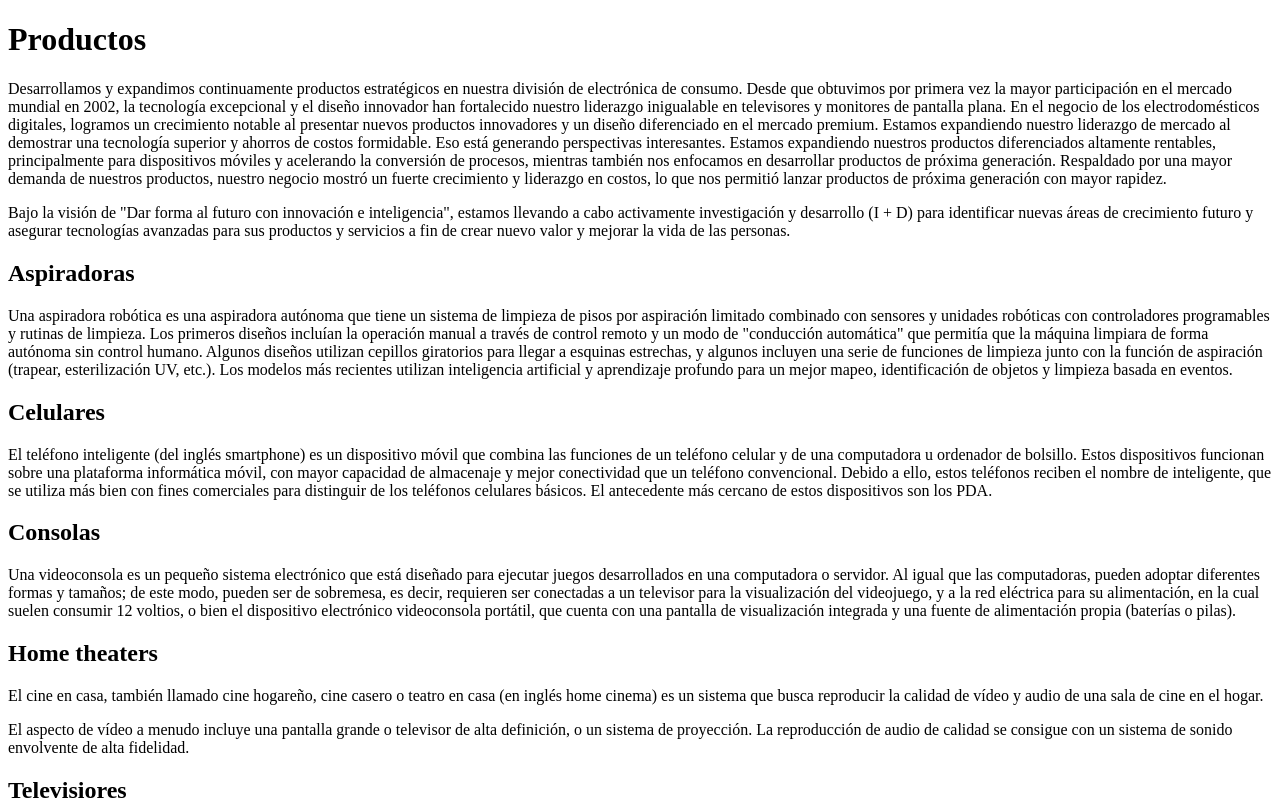
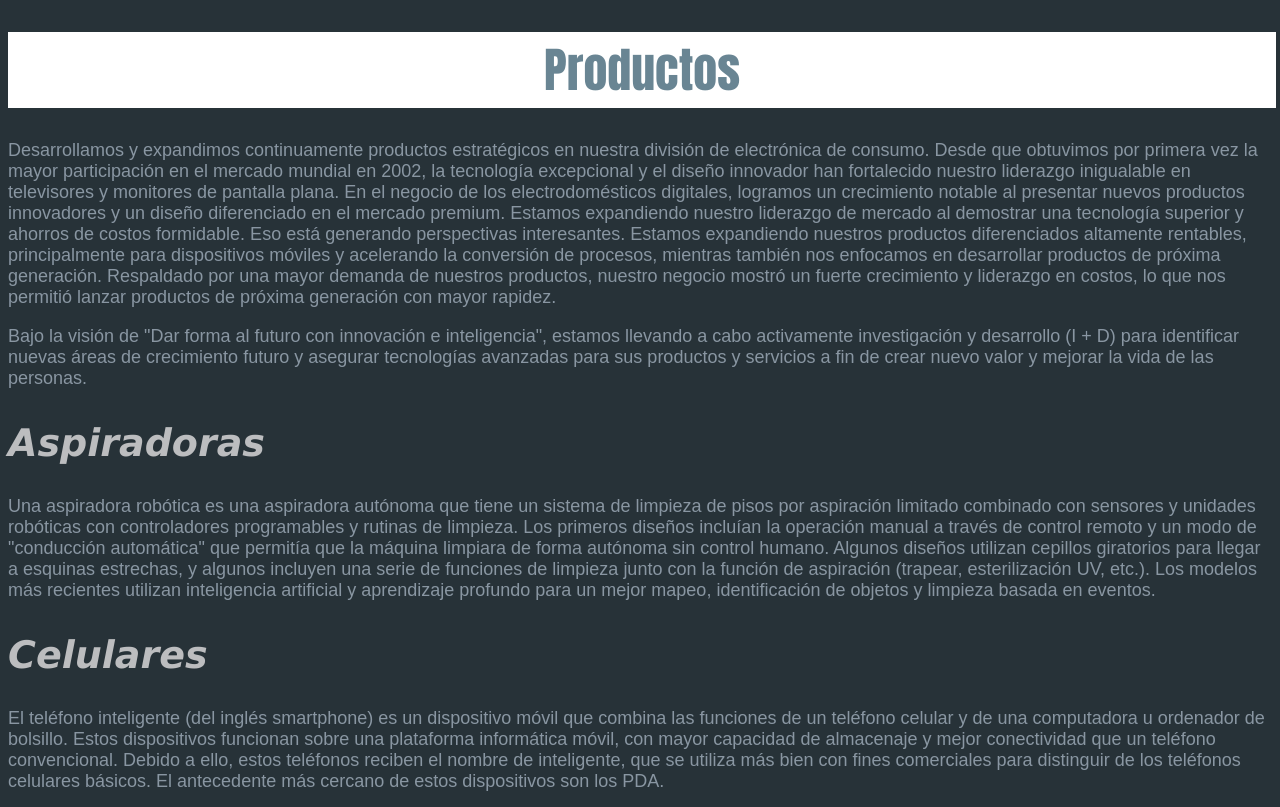
Before and after one commit to MariaLauraManrique/desafio3-A, a website built with Vite: page index.html in a window 1280 px wide. Shown: the top 807 px of the page. Built offline with nearby package versions, Linux system fonts and the light colour scheme.

Commit message:
Se procedió a implementar estilos en el index.html

```diff
--- a/index.html
+++ b/index.html
@@ -7,7 +7,7 @@
     <title>Productos</title>
   </head>
   <body>
-    <h1>Productos</h1>
+    <h1 id="caja-blanca">Productos</h1>
       <p>Desarrollamos y expandimos continuamente productos estratégicos en nuestra división de electrónica de consumo. Desde que
         obtuvimos por primera vez la mayor participación en el mercado mundial en 2002, la tecnología excepcional y el diseño
         innovador han fortalecido nuestro liderazgo inigualable en televisores y monitores de pantalla plana. En el negocio de
@@ -53,7 +53,7 @@
         <p>El aspecto de vídeo a menudo incluye una pantalla grande o televisor de alta definición, o un sistema de proyección.
           La reproducción de audio de calidad se consigue con un sistema de sonido envolvente de alta fidelidad.
         </p>
-        <h2>Televisiores</h2>
+        <h2>Televisores</h2>
         <p>La televisión inteligente (en inglés: Smart TV) es la integración de internet y de las características web 2.0 a la
           televisión digital y al set-top box (STB), así como la convergencia tecnológica entre los ordenadores y estos
           televisores y el STB. Estos dispositivos se centran en los medios interactivos en línea, en la televisión por Internet y
--- a/style.css
+++ b/style.css
@@ -0,0 +1,24 @@
+body{
+  background-color: rgb(39,50,56);
+}
+
+h1{font-family:Impact, Charcoal, sans-serif;
+
+  font-size: 48px;
+  color:rgb(105,133,147);
+ }
+#caja-blanca{
+  border: 2px solid white;
+  background-color:rgb(255,255,255) ;
+  width: 100%;
+  text-align: center;
+}
+h2{font-family:'Lucida Sans Unicode', 'Lucida Grande', sans-serif;
+  font-size: 38px;
+  color:rgb(188,189,191);
+  font-style: oblique;
+}
+p{font-family: Arial, Gadget, sans-serif;
+  font-size: 18px;
+  color:rgb(137,150,162) ;
+}
```
